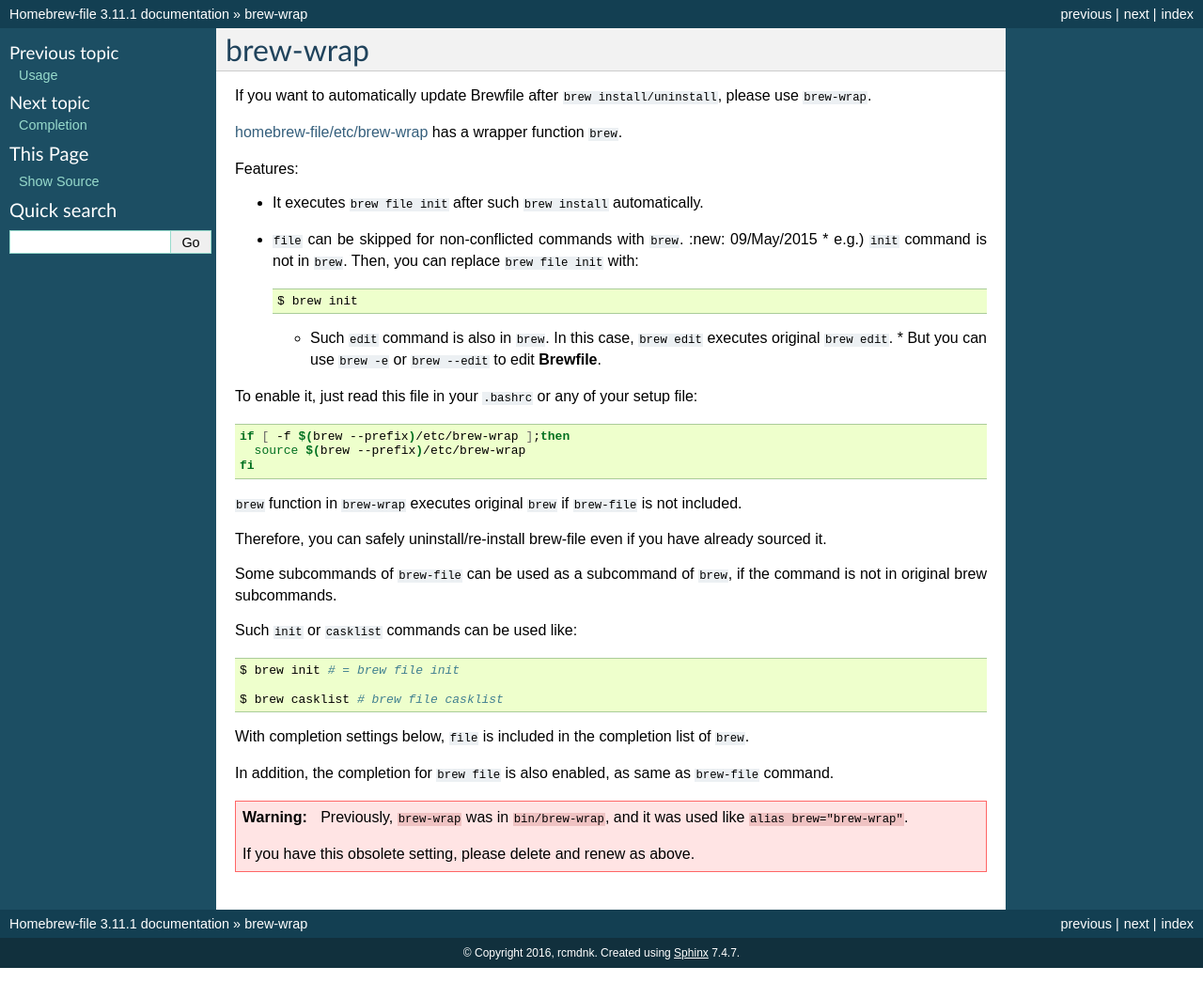
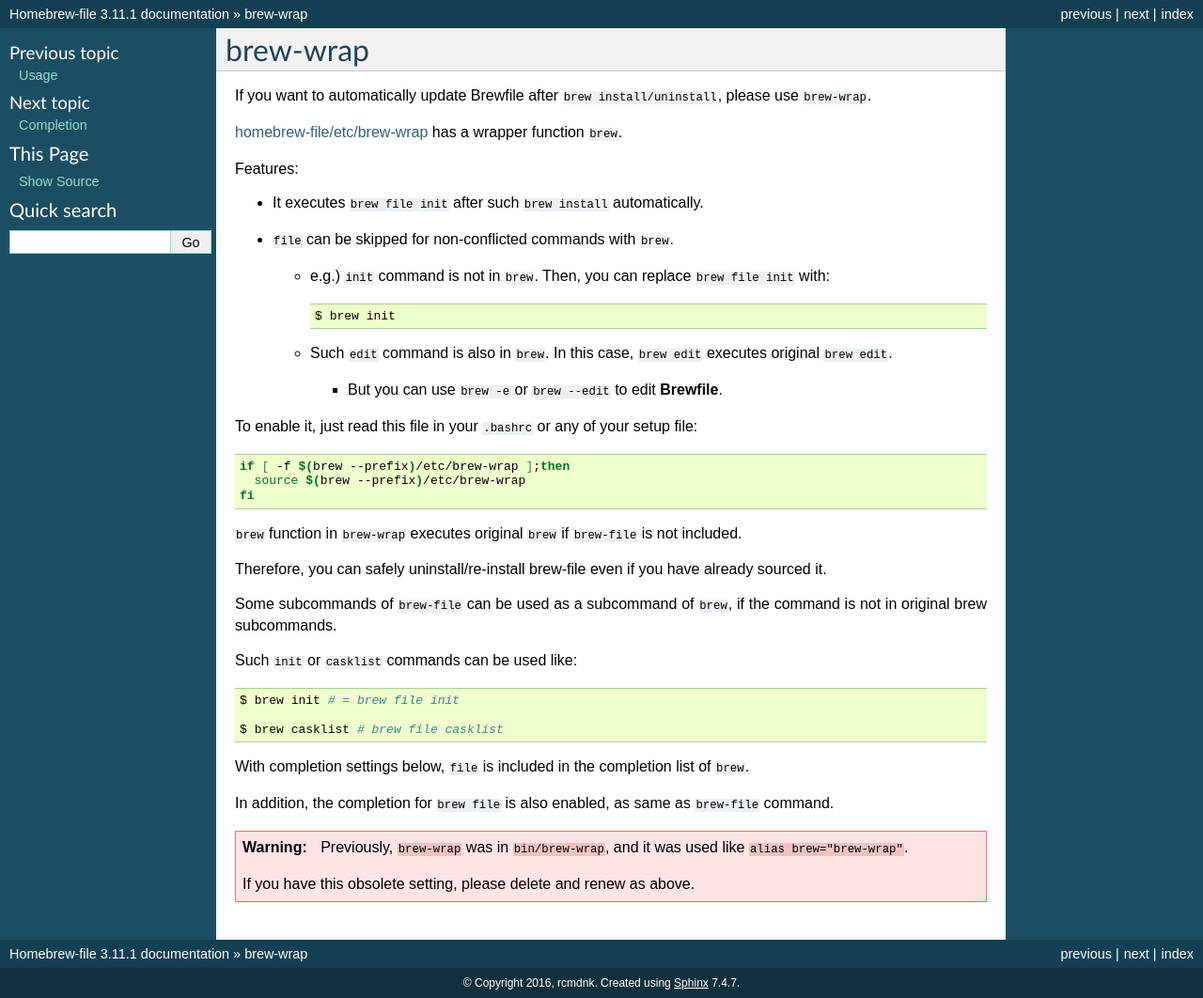
Before and after one commit to rcmdnk/homebrew-file, a Sphinx documentation site: the page built from docs/brew-wrap.rst, in a window 1280 px wide. Shown: the whole page at 94% size. Built offline with Sphinx 7.4.7, drawn with Linux system fonts in a browser that asks for light colours; before the commit the page ends 1030 px from its top, so only the background shows below that.

Commit message:
updated docs

```diff
--- a/docs/brew-wrap.rst
+++ b/docs/brew-wrap.rst
@@ -10,13 +10,15 @@
 Features:
 
 * It executes ``brew file init`` after such ``brew install`` automatically.
-* ``file`` can be skipped for non-conflicted commands with ``brew``.  :new: 09/May/2015
+* ``file`` can be skipped for non-conflicted commands with ``brew``.
+
   * e.g.) ``init`` command is not in ``brew``. Then, you can replace ``brew file init`` with::
 
       $ brew init
 
   * Such ``edit`` command is also in ``brew``. In this case, ``brew edit``
     executes original ``brew edit``.
+
     * But you can use ``brew -e`` or ``brew --edit`` to edit **Brewfile**.
 
 To enable it, just read this file in your ``.bashrc`` or any of your setup file:
```
